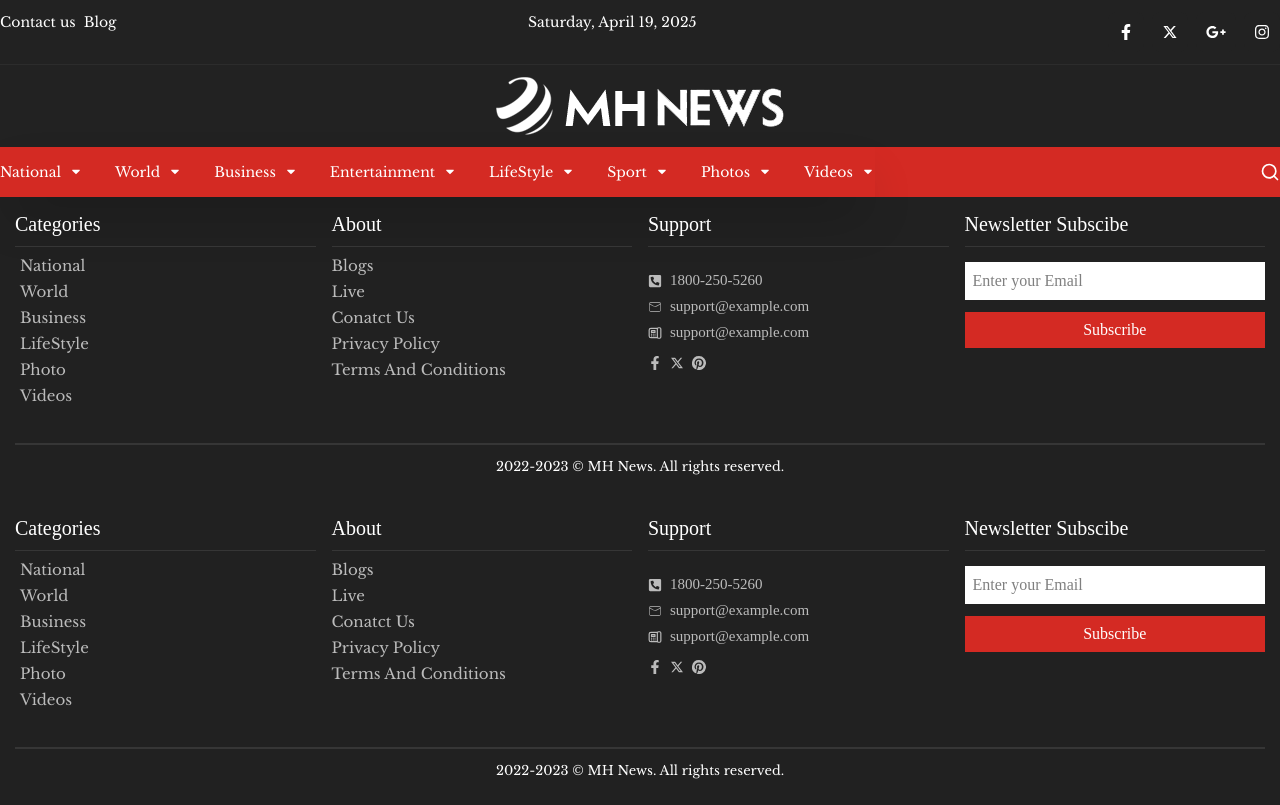
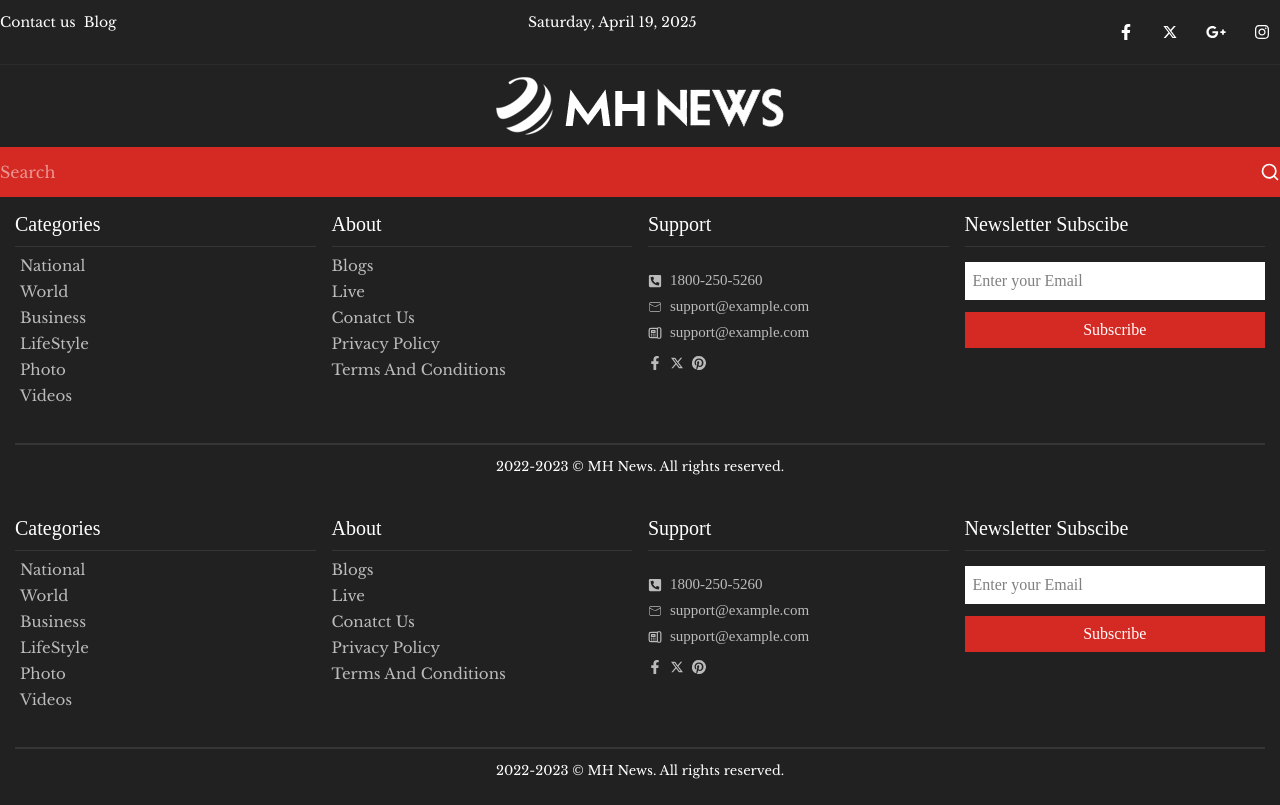
Before and after one commit to EldritchGriffin/news_site, a Next.js app: page /footer in a window 1280 px wide. Both pictures are taken after a click on the button 1270 px from the left and 172 px from the top of the page. Built offline with nearby package versions, Linux system fonts and the light colour scheme.

Commit message:
added search bar in the complete navbar

```diff
--- a/src/app/navbar/fullNavbar.tsx
+++ b/src/app/navbar/fullNavbar.tsx
@@ -3,9 +3,11 @@ import { TiArrowSortedDown } from "react-icons/ti";
 import { FiSearch } from "react-icons/fi";
 import NavItems from "./navbar-components/NavItems";
 import FullNavMedia from "./navbar-components/FullNavMedia";
+import { useState } from "react";
 
 
 export default function FullNavbar () {
+        const [showListItems, setShowListItems] = useState(false);
         const ListItems : ListItem[] = [
             {
                 name : "National",
@@ -146,8 +148,8 @@ export default function FullNavbar () {
             </div>
             <div className='w-full bg-[#d42a23]'>
             <section className="container mx-auto max-w-screen-xl">
-                <nav className="flex text-white justify-between h-[50px]">
-                        <div className="flex gap-8 shadow-2xl">
+                 <nav className="flex text-white justify-between h-[50px]">
+                        {!showListItems ? <div className="flex gap-8 shadow-2xl">
                             {
                                 ListItems && (
                                     ListItems.map((item: ListItem, itemIndex: number) => {
@@ -177,7 +179,12 @@ export default function FullNavbar () {
                                         );
                                     }))}
                         </div>
-                        <button  className="font-extrabold text-xl">
+                        : <div className="w-full h-full">
+                            <input className="w-full h-full border-none focus:outline-0" type="text" name="searchbar" placeholder="Search"/>
+                        </div>
+                        }
+                        <button  className="font-extrabold text-xl cursor-pointer"
+                            onClick={() => setShowListItems(!showListItems)}>
                             <FiSearch/>
                         </button>
                 </nav>
```
